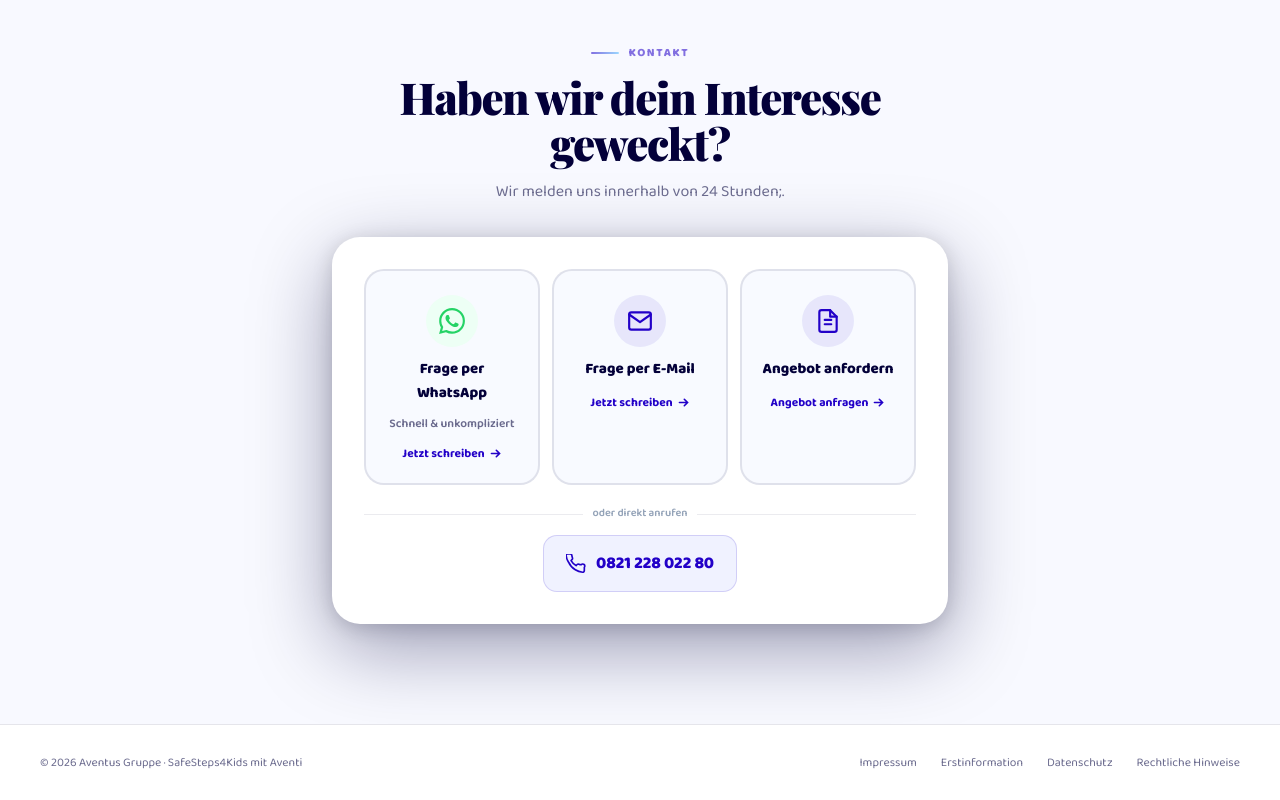
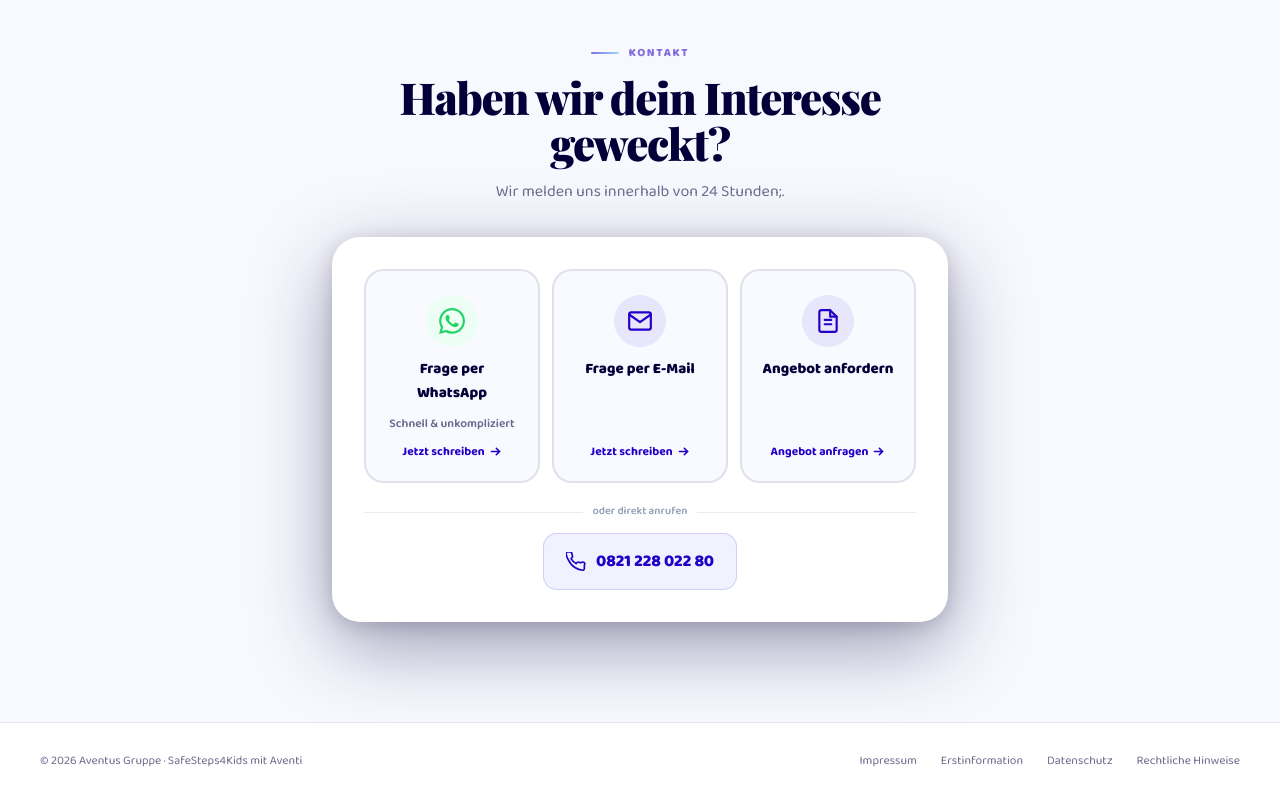
Before and after one commit to AventusAugsburg/Kinderschutz, a plain HTML site: page index.html in a window 1280 px wide. Shown: the part 3416-4216 px from the top of the page. Drawn offline with nearby package versions, Linux system fonts and the light colour scheme; animation ran at ten frames a second; a web font is replaced by a local one.

Commit message:
Update index.html

```diff
--- a/index.html
+++ b/index.html
@@ -390,7 +390,7 @@ body{font-size:15px;}
 .cc-phone-big svg{width:20px;height:20px;flex-shrink:0;}
 .cc-action-title{font-size:15px;font-weight:800;color:var(--navy-900);}
 .cc-action-sub{font-size:12px;font-weight:600;color:var(--text-muted);line-height:1.45;}
-.cc-action-arrow{display:inline-flex;align-items:center;gap:4px;font-size:12px;font-weight:700;color:var(--navy-800);margin-top:2px;transition:gap 0.18s;}
+.cc-action-arrow{display:inline-flex;align-items:center;gap:4px;font-size:12px;font-weight:700;color:var(--navy-800);margin-top:auto;transition:gap 0.18s;}
 .cc-action-arrow svg{width:13px;height:13px;}
 .cc-action:hover .cc-action-arrow{gap:7px;}
 
```
